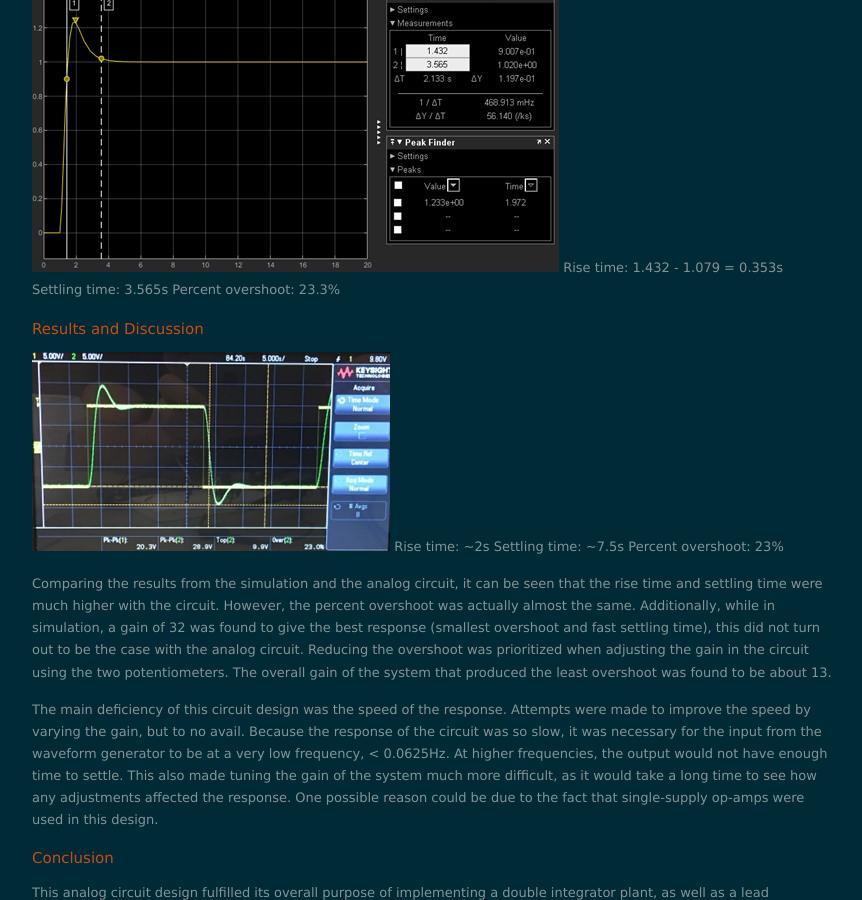
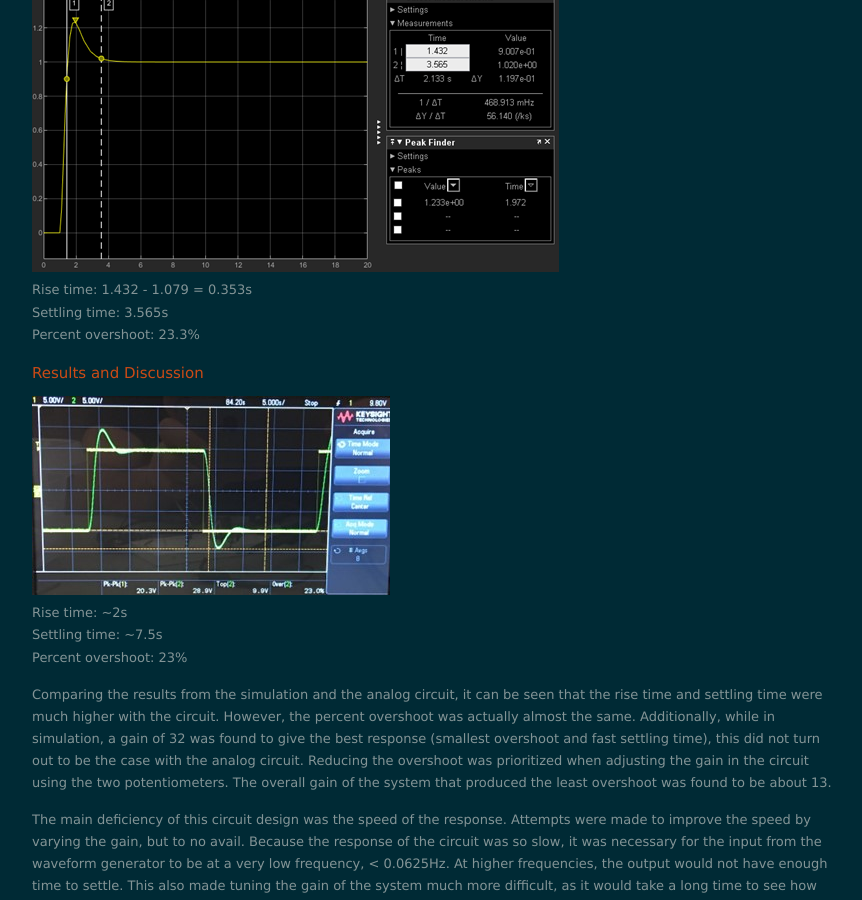
Before and after one commit to nolanschan/nolanschan.github.io, a Jekyll site: the page built from projects/leadcompcircuit/index.markdown, in a window 1280 px wide and 900 px high, scrolled down 4471 px. Shown: the whole window, without its empty margins (208-1070 px from the left). Built offline with Jekyll 4.4.1, drawn with Linux system fonts in a browser that asks for light colours; nearby versions of some CDN libraries; formulas are drawn with MathJax 3.

Commit message:
Update index.markdown

```diff
--- a/projects/leadcompcircuit/index.markdown
+++ b/projects/leadcompcircuit/index.markdown
@@ -129,16 +129,16 @@ $$V_{out}\ =\ -V_{in}\left(\frac{R_2}{R_1}\right)$$
 
 ### Simulation Plot ###
 
-<img src="/projects/leadcompcircuit/assets/simulinksimplot.png">
-Rise time: 1.432 - 1.079 = 0.353s
-Settling time: 3.565s
+<img src="/projects/leadcompcircuit/assets/simulinksimplot.png"> <br>
+Rise time: 1.432 - 1.079 = 0.353s <br>
+Settling time: 3.565s <br>
 Percent overshoot: 23.3%
 
 ## Results and Discussion ##
 
-<img src="/projects/leadcompcircuit/assets/hardwareoutput.jpg">
-Rise time: ~2s
-Settling time: ~7.5s
+<img src="/projects/leadcompcircuit/assets/hardwareoutput.jpg"> <br>
+Rise time: ~2s <br>
+Settling time: ~7.5s <br>
 Percent overshoot: 23%
 
   Comparing the results from the simulation and the analog circuit, it can be seen that the rise time and settling time were much higher with the circuit. However, the percent overshoot was actually almost the same. Additionally, while in simulation, a gain of 32 was found to give the best response (smallest overshoot and fast settling time), this did not turn out to be the case with the analog circuit. Reducing the overshoot was prioritized when adjusting the gain in the circuit using the two potentiometers. The overall gain of the system that produced the least overshoot was found to be about 13.
```
